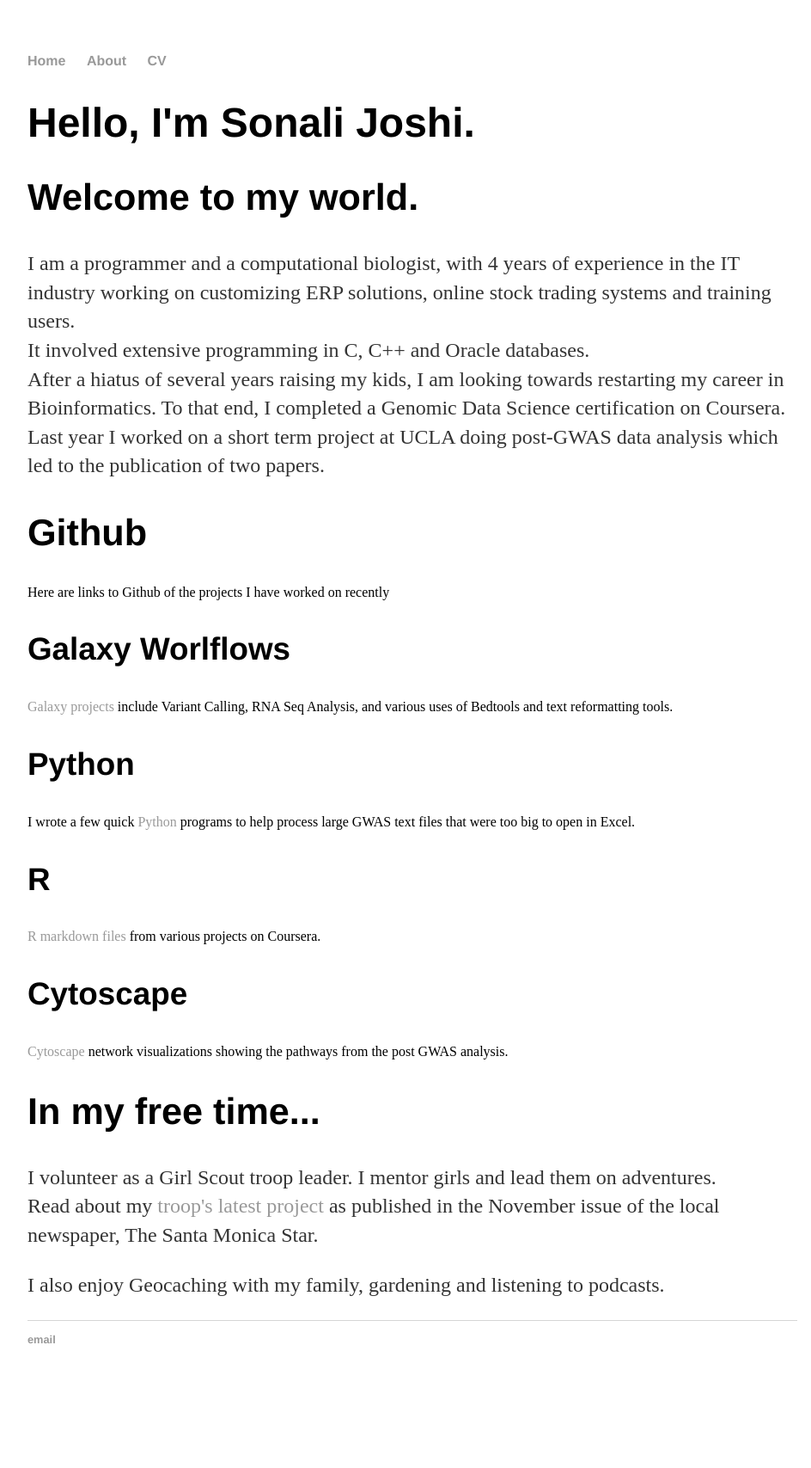
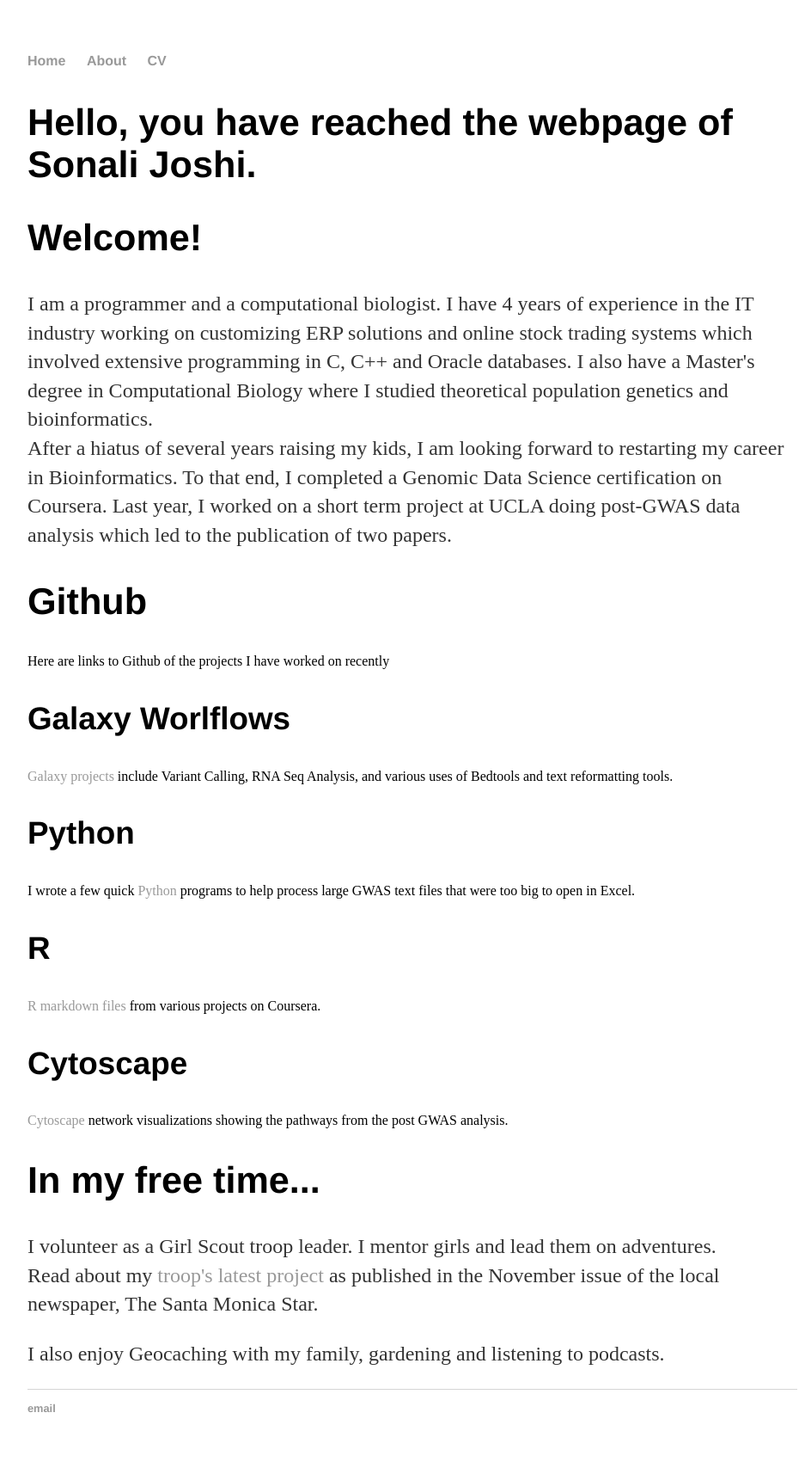
Before and after one commit to sonjoshi/sonjoshi, a Jekyll site: the page built from index.html, in a window 1280 px wide. Shown: the whole page at 86% size, without its empty margins (160-1104 px from the left). Built offline with Jekyll 4.4.1, drawn with Linux system fonts in a browser that asks for light colours; before the commit the page ends 1627 px from its top, so only the background shows below that.

Commit message:
Update index.html

```diff
--- a/index.html
+++ b/index.html
@@ -3,13 +3,15 @@ layout: default
 title: Sonali Joshi
 ---
 <div class="blurb">
-	<h1>Hello, I'm Sonali Joshi.</h1>
-	<h2>Welcome to my world.</h2>
-	<p> I am a programmer and a computational biologist, with 4 years of experience in the IT industry working on customizing ERP solutions, online stock trading systems and training users. <br>
-	It involved extensive programming in C, C++ and Oracle databases.
+	<h2>Hello, you have reached the webpage of Sonali Joshi.</h2>
+	<h2>Welcome!</h2>
+	<p> I am a programmer and a computational biologist. I have 4 years of experience
+	in the IT industry working on customizing ERP solutions and online stock trading systems which involved extensive programming
+	in C, C++ and Oracle databases.
 
-	<br>After a hiatus of several years raising my kids, I am looking towards restarting my career in Bioinformatics.
-	To that end, I completed a Genomic Data Science certification on Coursera. Last year I worked on a short term project at UCLA doing post-GWAS data analysis which led to the publication of two papers.
+	I also have a Master's degree in Computational Biology where I studied theoretical population genetics and bioinformatics.
+	<br>After a hiatus of several years raising my kids, I am looking forward to restarting my career in Bioinformatics.
+	To that end, I completed a Genomic Data Science certification on Coursera. Last year, I worked on a short term project at UCLA doing post-GWAS data analysis which led to the publication of two papers.
 
 </div><!-- /.blurb -->
 
```
